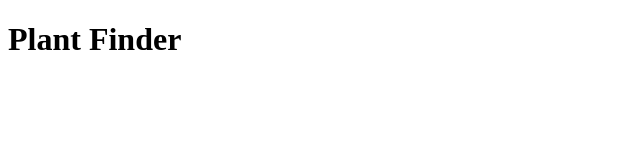
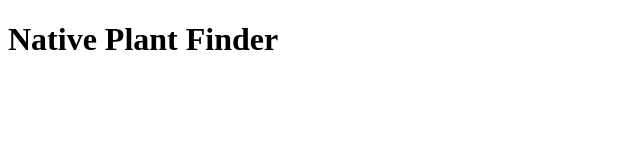
Before and after one commit to tasmiaprity/plant-finder, a plain HTML site: page index.html in a window 1280 px wide. Shown: the whole page, without its empty margins (0-640 px from the left). Drawn offline with Linux system fonts and the light colour scheme.

Commit message:
Native Plant Finder

```diff
--- a/index.html
+++ b/index.html
@@ -5,6 +5,6 @@
   <title>Plant Finder</title>
 </head>
 <body>
-  <h1>Plant Finder</h1>
+  <h1>Native Plant Finder</h1>
 </body>
 </html>
```
